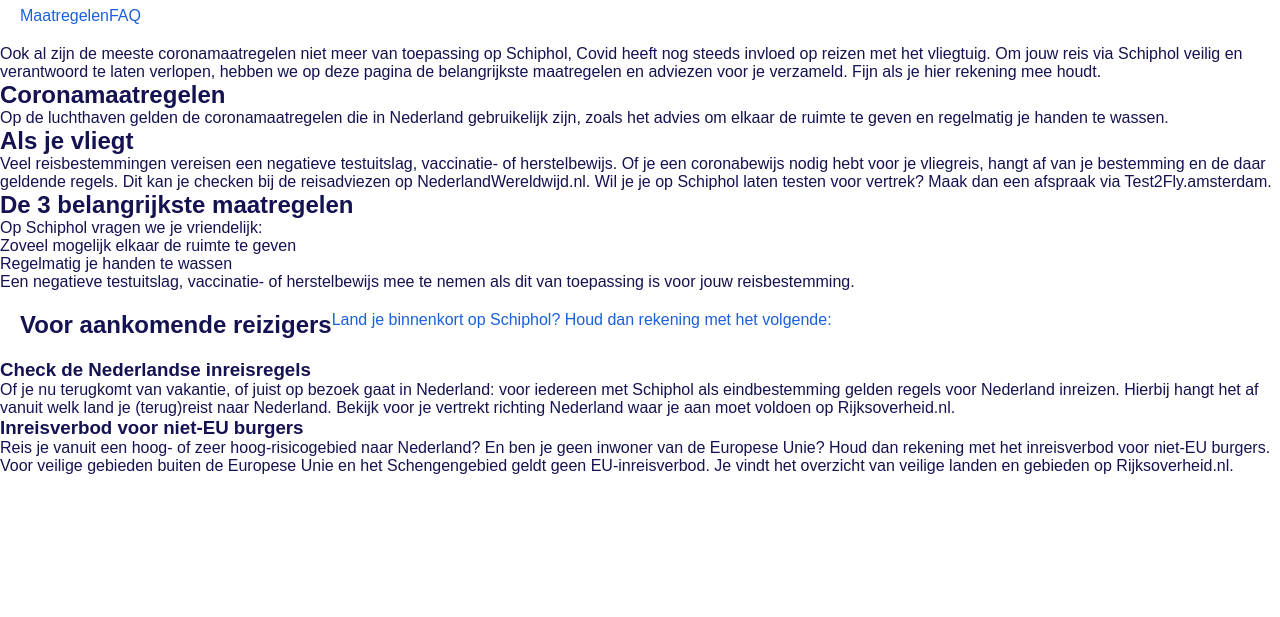
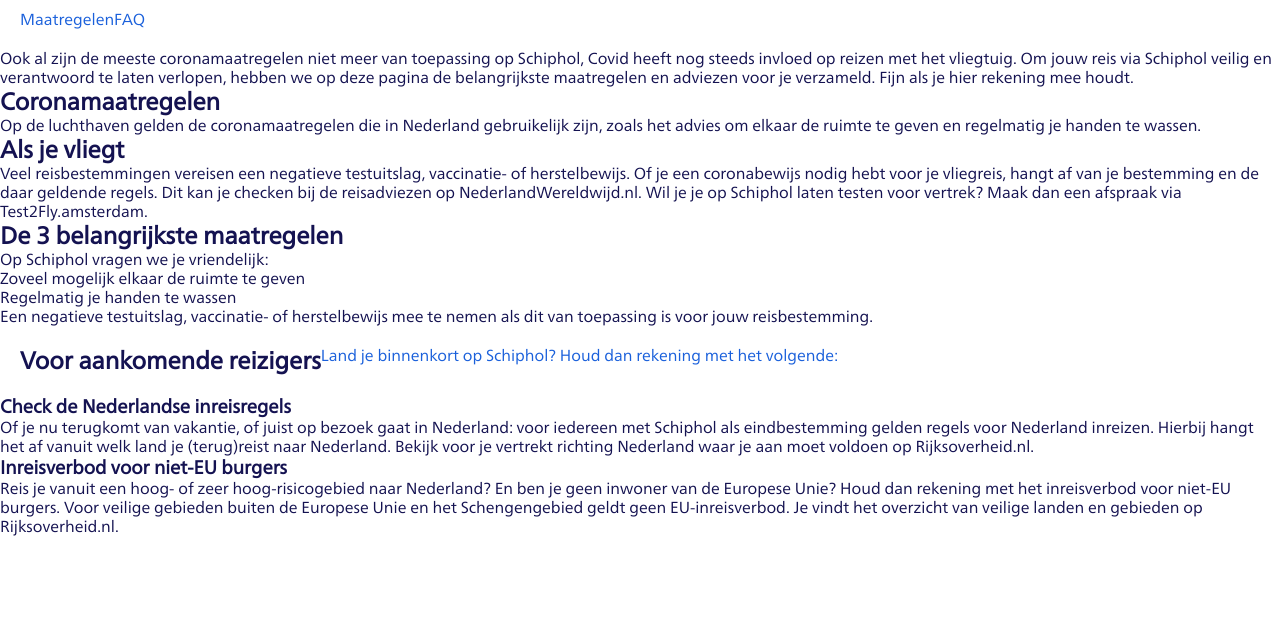
Before and after one commit to Veraaaatje/FED, a plain HTML site: page covid.html in a window 1280 px wide. Shown: the part 183-800 px from the top of the page. Drawn offline with Linux system fonts and the light colour scheme; the site is published under a folder, as on GitHub Pages, so addresses that start at the root find nothing; files whose address does not match are found by name.

Commit message:
fixed link bug

```diff
--- a/covid.html
+++ b/covid.html
@@ -9,10 +9,8 @@
     <title>Schiphol | Je reis begint goed vanaf onze luchthaven </title>
 
     <link href="styles/style.covid.css" rel="stylesheet">
-    <link rel="icon" type="image/png" sizes="32x32" href="../basiswebsite/images/favicon.svg">
-    <!-- href="https://cdn.schiphol.nl/static/favicon-32x32.png"> -->
 
-
+    <link rel="icon" type="image/png" sizes="32x32" href="https://cdn.schiphol.nl/static/favicon-32x32.png">
 </head>
 
 <body>
--- a/styles/style.covid.css
+++ b/styles/style.covid.css
@@ -18,16 +18,16 @@ button, summary {
 /**************/
 @font-face {
     font-family: 'normal text';
-    src: url('/fonts/frutigerneue.normal-webfont.woff'),
-         url('/fonts/frutigerneue.normal-webfont.woff2');
+    src: url('../fonts/frutigerneue.normal-webfont.woff'),
+         url('../fonts/frutigerneue.normal-webfont.woff2');
     font-weight: normal;
     font-style: normal;
 }
 
 @font-face {
     font-family: 'bold text';
-    src: url('/fonts/frutigerneue.lightBold-webfont.woff'),
-         url('/fonts/frutigerneue.lightBold-webfont.woff2');
+    src: url('../fonts/frutigerneue.lightBold-webfont.woff'),
+         url('../fonts/frutigerneue.lightBold-webfont.woff2');
     font-weight: bold;
     font-style: bold;
 }
--- a/styles/style.css
+++ b/styles/style.css
@@ -18,16 +18,16 @@ button, summary {
 /**************/
 @font-face {
 	font-family: 'normal text';
-    src: url('/fonts/frutigerneue.normal-webfont.woff'),
-         url('/fonts/frutigerneue.normal-webfont.woff2');
+    src: url('../fonts/frutigerneue.normal-webfont.woff'),
+         url('../fonts/frutigerneue.normal-webfont.woff2');
     font-weight: normal;
     font-style: normal;
 }
 
 @font-face {
 	font-family: 'bold text';
-    src: url('/fonts/frutigerneue.lightBold-webfont.woff'),
-         url('/fonts/frutigerneue.lightBold-webfont.woff2');
+    src: url('../fonts/frutigerneue.lightBold-webfont.woff'),
+         url('../fonts/frutigerneue.lightBold-webfont.woff2');
     font-weight: bold;
     font-style: bold;
 }
```
